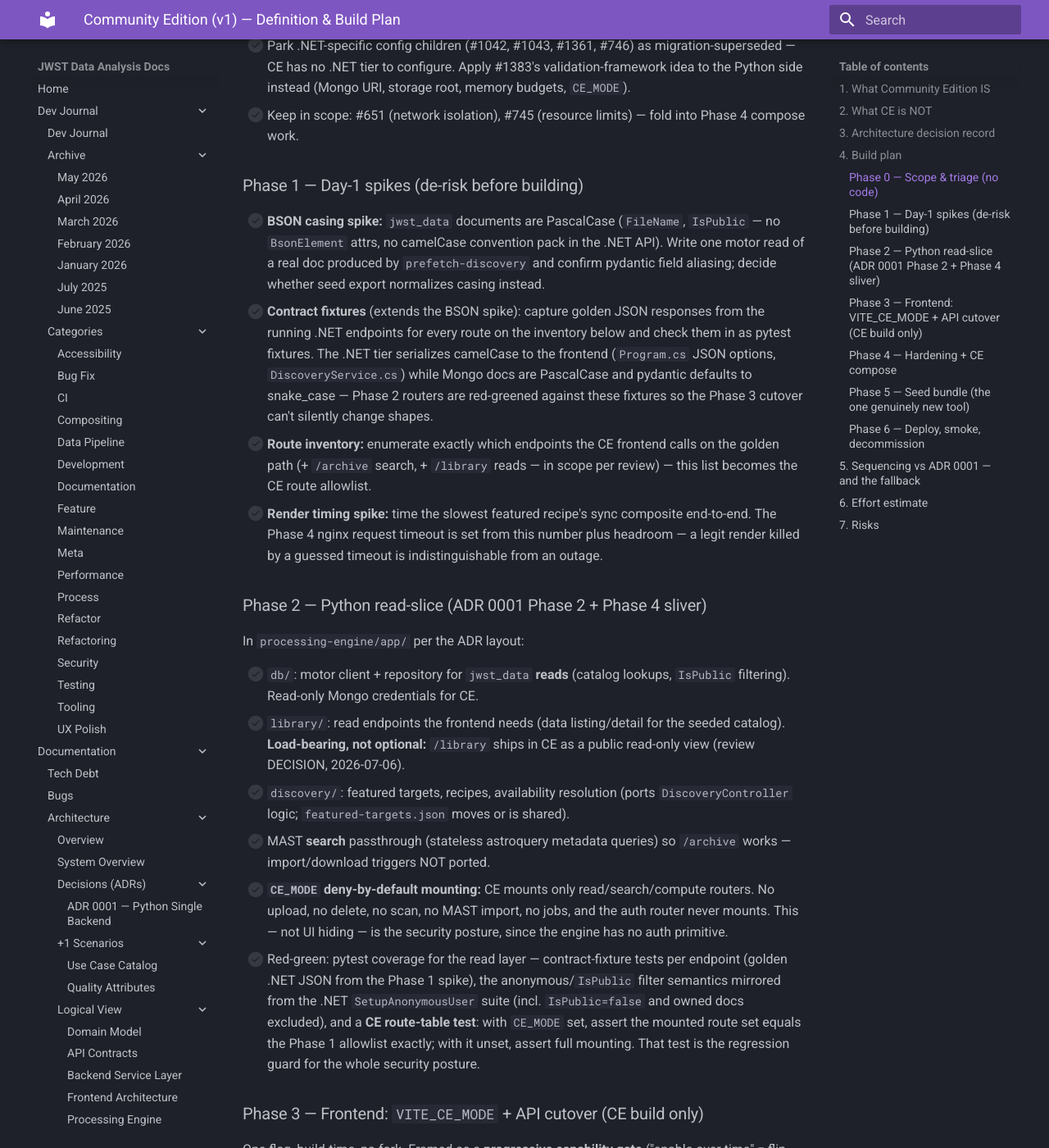
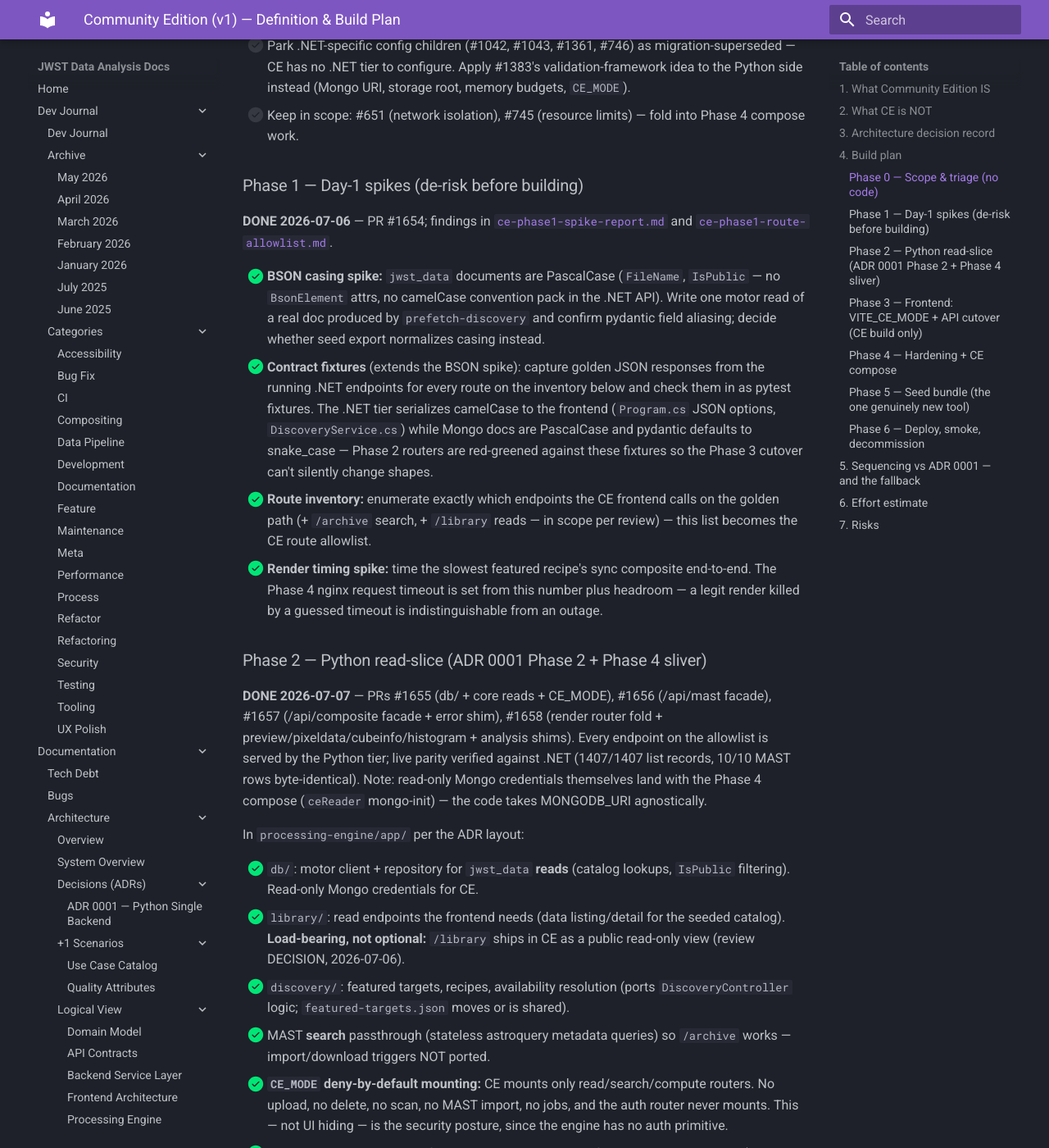
Before and after one commit to Snoww3d/jwst-data-analysis, an MkDocs documentation site: the page built from docs/plans/features/community-edition-v1.md, in a window 1280 px wide and 1400 px high, scrolled down 2768 px. Shown: the whole window at 82% size. Built offline with MkDocs 1.6.1 and Material for MkDocs 9.7.7, drawn with Linux system fonts in a browser that asks for light colours.

Commit message:
docs: CE Phase 2 completion — plan checkboxes + quick-reference CE API section (#1659)
Phase 2 code-complete via PRs #1655/#1656/#1657/#1658. Ticks Phase 1+2
checklists with completion notes and documents the CE /api facade surface,
CE_MODE semantics, and env vars in quick-reference.

Claude-Session: https://claude.ai/code/session_01XMkL328R1NyEXucXsVBLpC

```diff
--- a/docs/plans/features/community-edition-v1.md
+++ b/docs/plans/features/community-edition-v1.md
@@ -96,45 +96,57 @@ dev machine — so proximity is a nice-to-have, not a constraint.
 
 ### Phase 1 — Day-1 spikes (de-risk before building)
 
-- [ ] **BSON casing spike:** `jwst_data` documents are PascalCase (`FileName`,
+**DONE 2026-07-06** — PR #1654; findings in
+[`ce-phase1-spike-report.md`](ce-phase1-spike-report.md) and
+[`ce-phase1-route-allowlist.md`](ce-phase1-route-allowlist.md).
+
+- [x] **BSON casing spike:** `jwst_data` documents are PascalCase (`FileName`,
       `IsPublic` — no `BsonElement` attrs, no camelCase convention pack in the
       .NET API). Write one motor read of a real doc produced by
       `prefetch-discovery` and confirm pydantic field aliasing; decide whether
       seed export normalizes casing instead.
-- [ ] **Contract fixtures** (extends the BSON spike): capture golden JSON
+- [x] **Contract fixtures** (extends the BSON spike): capture golden JSON
       responses from the running .NET endpoints for every route on the
       inventory below and check them in as pytest fixtures. The .NET tier
       serializes camelCase to the frontend (`Program.cs` JSON options,
       `DiscoveryService.cs`) while Mongo docs are PascalCase and pydantic
       defaults to snake_case — Phase 2 routers are red-greened against these
       fixtures so the Phase 3 cutover can't silently change shapes.
-- [ ] **Route inventory:** enumerate exactly which endpoints the CE frontend
+- [x] **Route inventory:** enumerate exactly which endpoints the CE frontend
       calls on the golden path (+ `/archive` search, + `/library` reads —
       in scope per review) — this list becomes the CE route allowlist.
-- [ ] **Render timing spike:** time the slowest featured recipe's sync
+- [x] **Render timing spike:** time the slowest featured recipe's sync
       composite end-to-end. The Phase 4 nginx request timeout is set from
       this number plus headroom — a legit render killed by a guessed timeout
       is indistinguishable from an outage.
 
 ### Phase 2 — Python read-slice (ADR 0001 Phase 2 + Phase 4 sliver)
 
+**DONE 2026-07-07** — PRs #1655 (db/ + core reads + CE_MODE), #1656 (/api/mast
+facade), #1657 (/api/composite facade + error shim), #1658 (render router fold
++ preview/pixeldata/cubeinfo/histogram + analysis shims). Every endpoint on the
+allowlist is served by the Python tier; live parity verified against .NET
+(1407/1407 list records, 10/10 MAST rows byte-identical). Note: read-only
+Mongo credentials themselves land with the Phase 4 compose (`ceReader`
+mongo-init) — the code takes MONGODB_URI agnostically.
+
 In `processing-engine/app/` per the ADR layout:
 
-- [ ] `db/`: motor client + repository for `jwst_data` **reads** (catalog
+- [x] `db/`: motor client + repository for `jwst_data` **reads** (catalog
       lookups, `IsPublic` filtering). Read-only Mongo credentials for CE.
-- [ ] `library/`: read endpoints the frontend needs (data listing/detail for
+- [x] `library/`: read endpoints the frontend needs (data listing/detail for
       the seeded catalog). **Load-bearing, not optional:** `/library` ships
       in CE as a public read-only view (review DECISION, 2026-07-06).
-- [ ] `discovery/`: featured targets, recipes, availability resolution
+- [x] `discovery/`: featured targets, recipes, availability resolution
       (ports `DiscoveryController` logic; `featured-targets.json` moves or is
       shared).
-- [ ] MAST **search** passthrough (stateless astroquery metadata queries) so
+- [x] MAST **search** passthrough (stateless astroquery metadata queries) so
       `/archive` works — import/download triggers NOT ported.
-- [ ] **`CE_MODE` deny-by-default mounting:** CE mounts only
+- [x] **`CE_MODE` deny-by-default mounting:** CE mounts only
       read/search/compute routers. No upload, no delete, no scan, no MAST
       import, no jobs, and the auth router never mounts. This — not UI hiding —
       is the security posture, since the engine has no auth primitive.
-- [ ] Red-green: pytest coverage for the read layer — contract-fixture tests
+- [x] Red-green: pytest coverage for the read layer — contract-fixture tests
       per endpoint (golden .NET JSON from the Phase 1 spike), the
       anonymous/`IsPublic` filter semantics mirrored from the .NET
       `SetupAnonymousUser` suite (incl. `IsPublic=false` and owned docs
```
Also changed, not shown: docs/quick-reference.md (+19 -0 lines).
